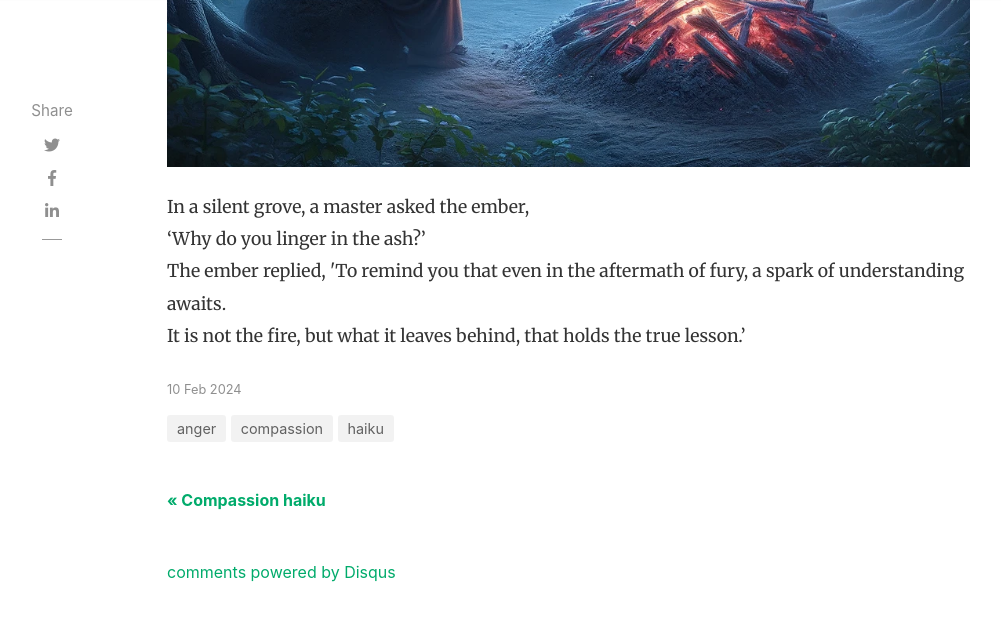
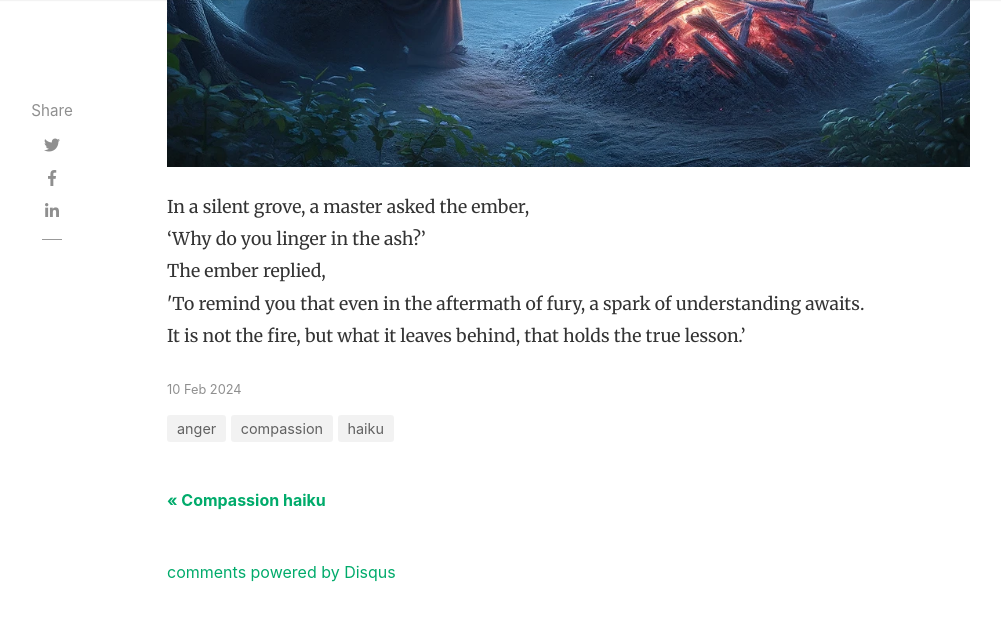
Before and after one commit to zeroXten/echoesofzen, a Jekyll site: the page built from _posts/2024-02-10-fire-koan.md, in a window 1280 px wide and 900 px high, scrolled down 1051 px, cut to the strip 0-648 px from the top of the window. Shown: the top 621 px of the strip, without its empty margins (118-1119 px from the left). Built offline with Jekyll 4.4.1, drawn with Linux system fonts in a browser that asks for light colours; nearby versions of some CDN libraries; comment, search, counter and statistics services are not loaded.

Commit message:
adding newline

```diff
--- a/_posts/2024-02-10-fire-koan.md
+++ b/_posts/2024-02-10-fire-koan.md
@@ -8,6 +8,6 @@ image: assets/images/ember.webp
 
 In a silent grove, a master asked the ember,\
 'Why do you linger in the ash?'\
-The ember replied,
+The ember replied,\
 \'To remind you that even in the aftermath of fury, a spark of understanding awaits.\
 It is not the fire, but what it leaves behind, that holds the true lesson.'
```
